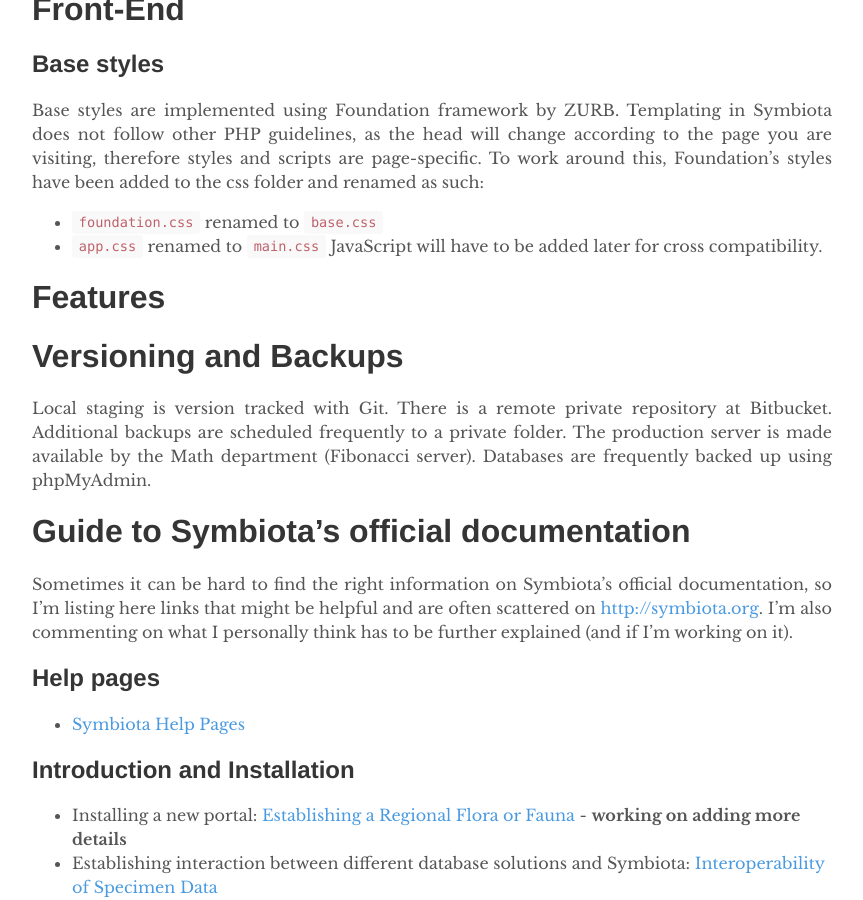
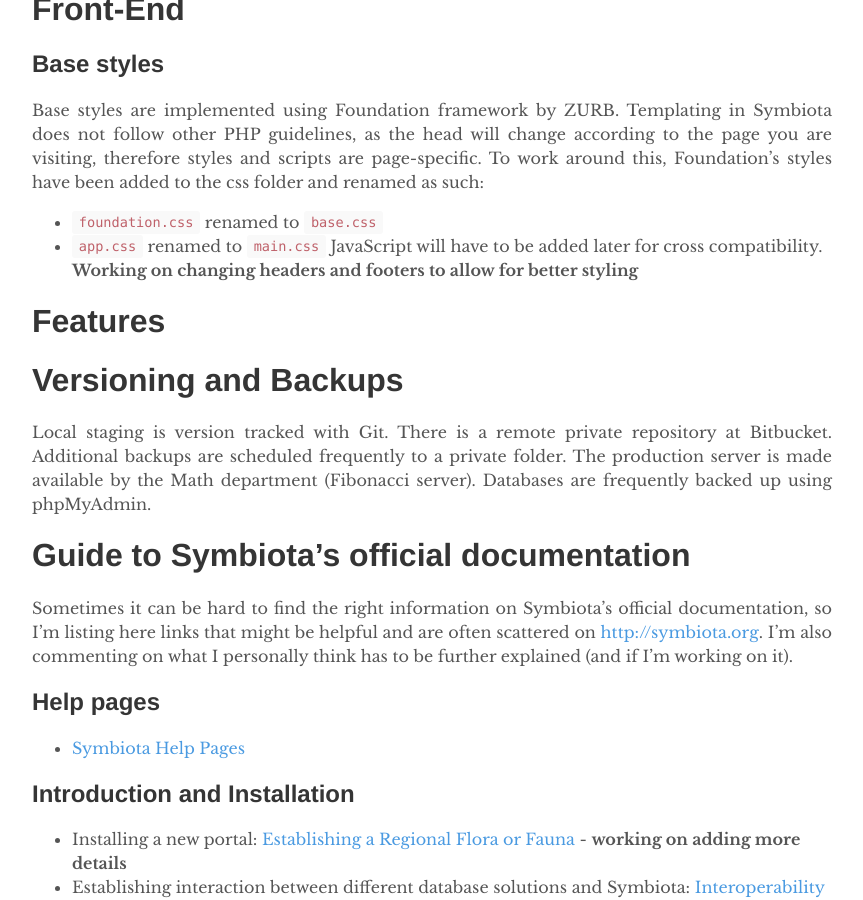
Before and after one commit to arbolitoloco/uw2020, a Jekyll site: the page built from docs/docs-summary.md, in a window 1280 px wide and 900 px high, scrolled down 1645 px. Shown: the whole window, without its empty margins (208-1071 px from the left). Built offline with Jekyll 4.4.1, drawn with Linux system fonts in a browser that asks for light colours.

Commit message:
updated styles section

```diff
--- a/docs/docs-summary.md
+++ b/docs/docs-summary.md
@@ -50,6 +50,7 @@
 - `foundation.css` renamed to `base.css`
 - `app.css` renamed to `main.css`
 JavaScript will have to be added later for cross compatibility.
+**Working on changing headers and footers to allow for better styling**
 
 # Features
 
```
